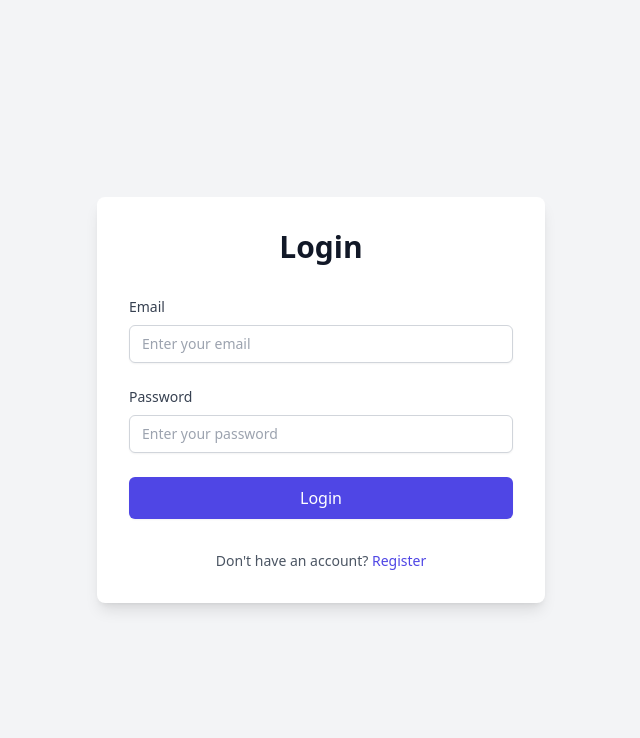
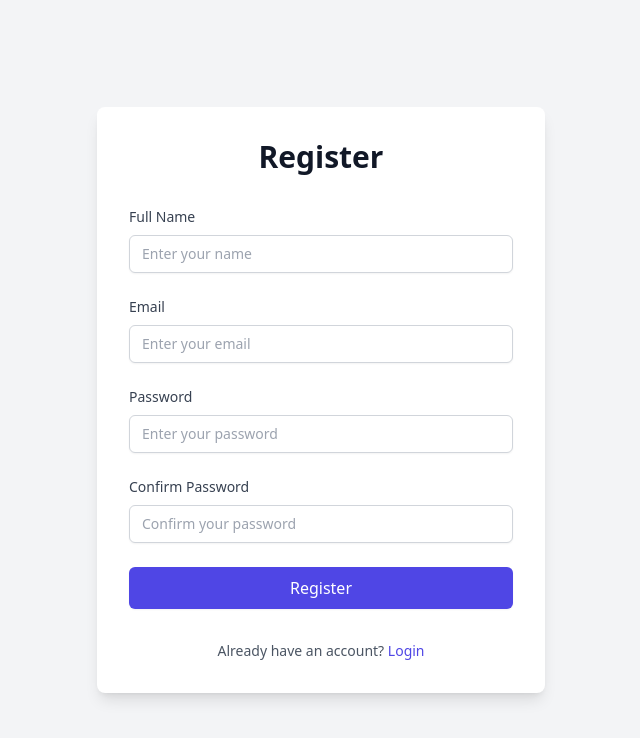
Before and after one commit to dev-AnilKumar/VRV-Assignment, a React (Create React App) app in the folder frontend/: page /register in a window 1280 px wide. Shown: the top 738 px of the page, without its empty margins (319-959 px from the left). Built offline with nearby package versions, Linux system fonts and the light colour scheme.

Commit message:
created not found page

```diff
--- a/frontend/src/App.js
+++ b/frontend/src/App.js
@@ -1,10 +1,19 @@
 import React from 'react'
 import Register from './components/Register'
 import Login from './components/Login'
+import { Route, Routes } from 'react-router-dom'
+import Home from './pages/Home'
+import NotFound from './components/NotFound'
 
 const App = () => {
   return (
-    <Login />
+    <Routes>
+      <Route path='/login' element={<Login />} />
+      <Route path='/register' element={<Register />} />
+      <Route path='/' element={<Home />} />
+
+      <Route path='*' element={<NotFound />} />
+    </Routes>
   )
 }
 
--- a/frontend/src/components/Login.jsx
+++ b/frontend/src/components/Login.jsx
@@ -1,4 +1,5 @@
 import React, { useState } from 'react';
+import { Link } from 'react-router-dom';
 
 const Login = () => {
     const initialformData = {
@@ -22,7 +23,6 @@ const Login = () => {
     const validateForm = () => {
         const newErrors = {};
 
-        // Email Validation
         const emailRegex = /^[a-zA-Z0-9._-]+@[a-zA-Z0-9.-]+\.[a-zA-Z]{2,6}$/;
         if (!formData.email.trim()) {
             newErrors.email = 'Email is required';
@@ -30,7 +30,6 @@ const Login = () => {
             newErrors.email = 'Please enter a valid email';
         }
 
-        // Password Validation
         if (!formData.password.trim()) {
             newErrors.password = 'Password is required';
         } else if (formData.password.length < 6) {
@@ -94,7 +93,7 @@ const Login = () => {
                 </form>
 
                 <div className="text-center text-sm">
-                    <p className="text-gray-600">Don't have an account? <a href="#" className="text-indigo-600 hover:text-indigo-500">Register</a></p>
+                    <p className="text-gray-600">Don't have an account? <Link to="/register" className="text-indigo-600 hover:text-indigo-500">Register</Link></p>
                 </div>
             </div>
         </div>
--- /dev/null
+++ b/frontend/src/components/NotFound.jsx
@@ -0,0 +1,27 @@
+import React from 'react';
+import { Link, useNavigate } from 'react-router-dom';
+
+const NotFound = () => {
+    const navigate = useNavigate();
+    const goback = () => {
+        navigate(-1);
+    }
+    return (
+        <div className="min-h-screen flex items-center justify-center bg-gray-100 py-12 px-4 sm:px-6 lg:px-8">
+            <div className="max-w-md w-full space-y-8 bg-white p-8 rounded-lg shadow-lg text-center">
+                <h1 className="text-6xl font-extrabold text-indigo-600">404</h1>
+                <h2 className="mt-2 text-2xl font-bold text-gray-900">Page Not Found</h2>
+                <p className="mt-2 text-lg text-gray-600">
+                    Oops! The page you're looking for doesn't exist.
+                </p>
+                <div
+                onClick={goback}
+                    className="mt-3 text-indigo-600 cursor-pointer hover:text-indigo-500 text-lg font-medium">
+                    Go back
+                </div>
+            </div>
+        </div>
+    );
+};
+
+export default NotFound;
--- a/frontend/src/components/Register.jsx
+++ b/frontend/src/components/Register.jsx
@@ -1,4 +1,5 @@
 import React, { useState } from 'react';
+import { Link } from 'react-router-dom';
 
 const Register = () => {
     const initialformData = {
@@ -26,12 +27,10 @@ const Register = () => {
     const validateForm = () => {
         const newErrors = {};
 
-        // Name Validation
         if (!formData.name.trim()) {
             newErrors.name = 'Name is required';
         }
 
-        // Email Validation
         const emailRegex = /^[a-zA-Z0-9._-]+@[a-zA-Z0-9.-]+\.[a-zA-Z]{2,6}$/;
         if (!formData.email.trim()) {
             newErrors.email = 'Email is required';
@@ -39,14 +38,12 @@ const Register = () => {
             newErrors.email = 'Please enter a valid email';
         }
 
-        // Password Validation
         if (!formData.password.trim()) {
             newErrors.password = 'Password is required';
         } else if (formData.password.length < 6) {
             newErrors.password = 'Password must be at least 6 characters';
         }
 
-        // Confirm Password Validation
         if (formData.confirmPassword !== formData.password) {
             newErrors.confirmPassword = 'Passwords do not match';
         }
@@ -136,7 +133,7 @@ const Register = () => {
                 </form>
 
                 <div className="text-center text-sm">
-                    <p className="text-gray-600">Already have an account? <a href="#" className="text-indigo-600 hover:text-indigo-500">Login</a></p>
+                    <p className="text-gray-600">Already have an account? <Link to="/login" className="text-indigo-600 hover:text-indigo-500">Login</Link></p>
                 </div>
             </div>
         </div>
--- a/frontend/src/index.js
+++ b/frontend/src/index.js
@@ -2,10 +2,13 @@ import React from 'react';
 import ReactDOM from 'react-dom/client';
 import './index.css';
 import App from './App';
+import { BrowserRouter } from 'react-router-dom'
 
 const root = ReactDOM.createRoot(document.getElementById('root'));
 root.render(
   <React.StrictMode>
-    <App />
+    <BrowserRouter>
+      <App />
+    </BrowserRouter>
   </React.StrictMode>
 );
--- a/frontend/src/pages/Home.jsx
+++ b/frontend/src/pages/Home.jsx
@@ -0,0 +1,9 @@
+import React from 'react'
+
+const Home = () => {
+  return (
+    <div>Home</div>
+  )
+}
+
+export default Home
```
